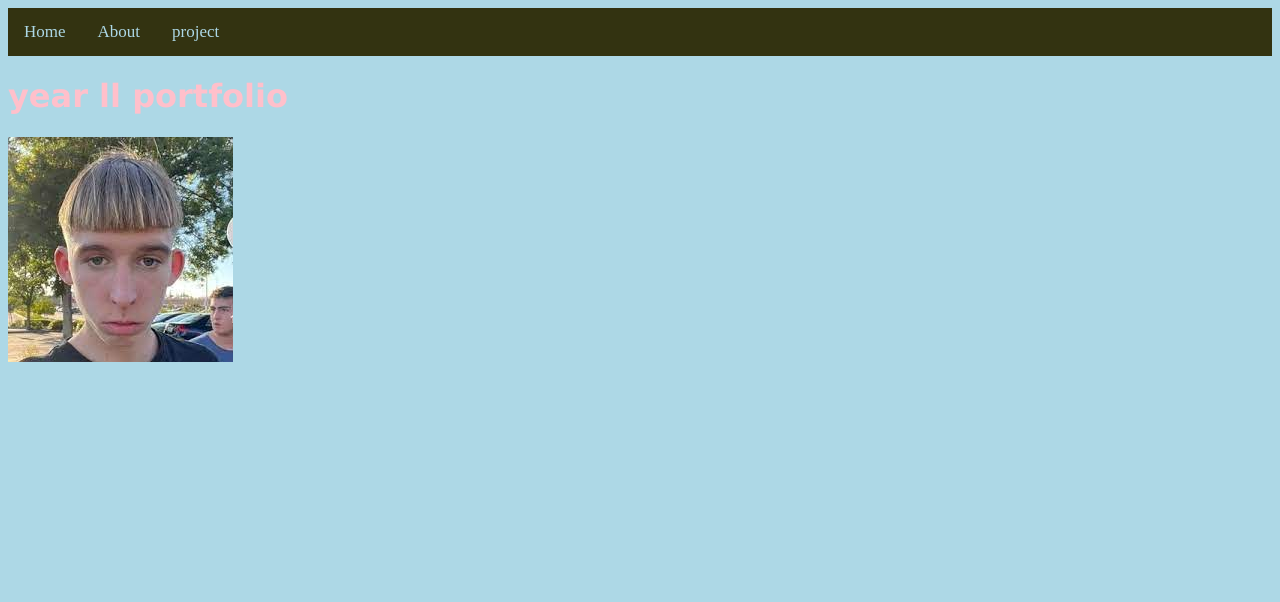
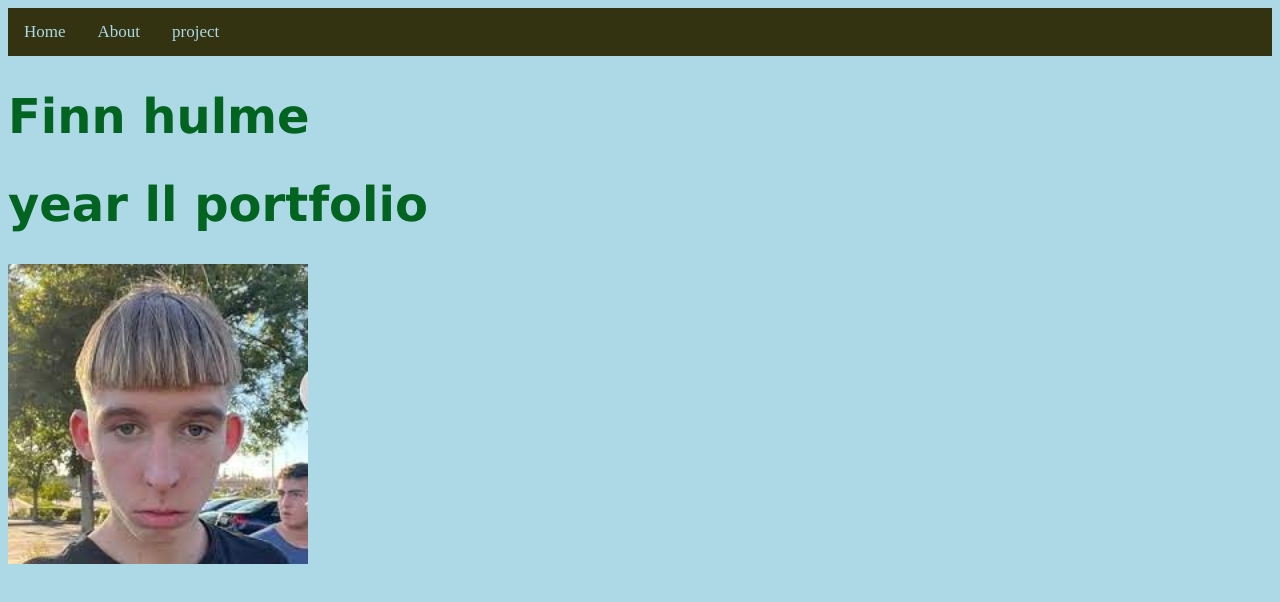
Before and after one commit to finn8892/year-11-portfolio, a plain HTML site: page index.html in a window 1280 px wide. Drawn offline with Linux system fonts and the light colour scheme.

Commit message:
font chnage

```diff
--- a/index.html
+++ b/index.html
@@ -16,9 +16,9 @@
     <a href="about.html">About</a>
     <a href="project.html">project</a>
 </div>
-
+ <h1>Finn hulme</h1>
  <h1>year ll portfolio</h1>
 
- <img src="image1.jpg" alt="portrait photo">
+ <img src="image1.jpg" alt="portrait photo"width="300" height="300">
 </body>
 </html>
--- a/style.css
+++ b/style.css
@@ -22,13 +22,16 @@
 
 
 h1 {
-  color: pink;
+  color: rgb(2, 100, 32);
   font-family: Verdana;
+  font-size: 300%;
 
 }
 
   p {
     font-family: Tahoma;
+    font-size: 150%;
+
 
 
   }
```
